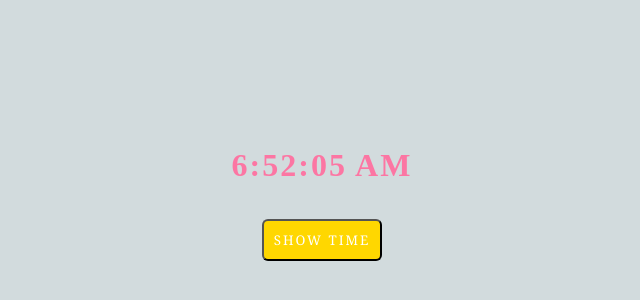
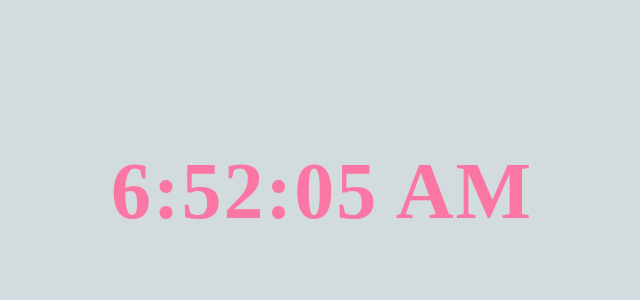
Before and after one commit to Abhishek0090/react_from_basics_to_advance, a React (Create React App) app: page / in a window 1280 px wide. Shown: the part 204-504 px from the top of the page, without its empty margins (318-958 px from the left). Built offline with nearby package versions, Linux system fonts and the light colour scheme.

Commit message:
another time hooks proj

```diff
--- a/src/App.jsx
+++ b/src/App.jsx
@@ -1,21 +1,18 @@
 import React, { useState } from "react";
 
-const App = () => {
-  var currTime = new Date().toLocaleTimeString();
 
-  const [time, setTime] = useState(currTime);
+const App = ()=>{
+    var currTime = new Date().toLocaleTimeString()
+    const [time, setTime] = useState(currTime)
+    setInterval(() => {
+     setTime(currTime)
+    }, 1000);
 
-  const onTime = () => {
-    setTime(currTime);
-  };
   return (
     <>
-      <div className="div_style">
-        <h1 className="heading_style">{time}</h1>
-        <button href="/" className="btn" onClick={onTime}>
-          Show time
-        </button>
-      </div>
+     <div className="div_style">
+     <h1 className="heading_style" style={{fontSize:"5rem"}}>{time}</h1>
+     </div>
     </>
   );
 };
--- a/src/index.css
+++ b/src/index.css
@@ -69,7 +69,7 @@
 }
 .btn{
   color: white;
-  background-color: gold;
+  background-color: purple;
   margin: 5px 2px;
   padding: 10px 10px;
   font-family: Georgia, 'Times New Roman', Times, serif;
```
